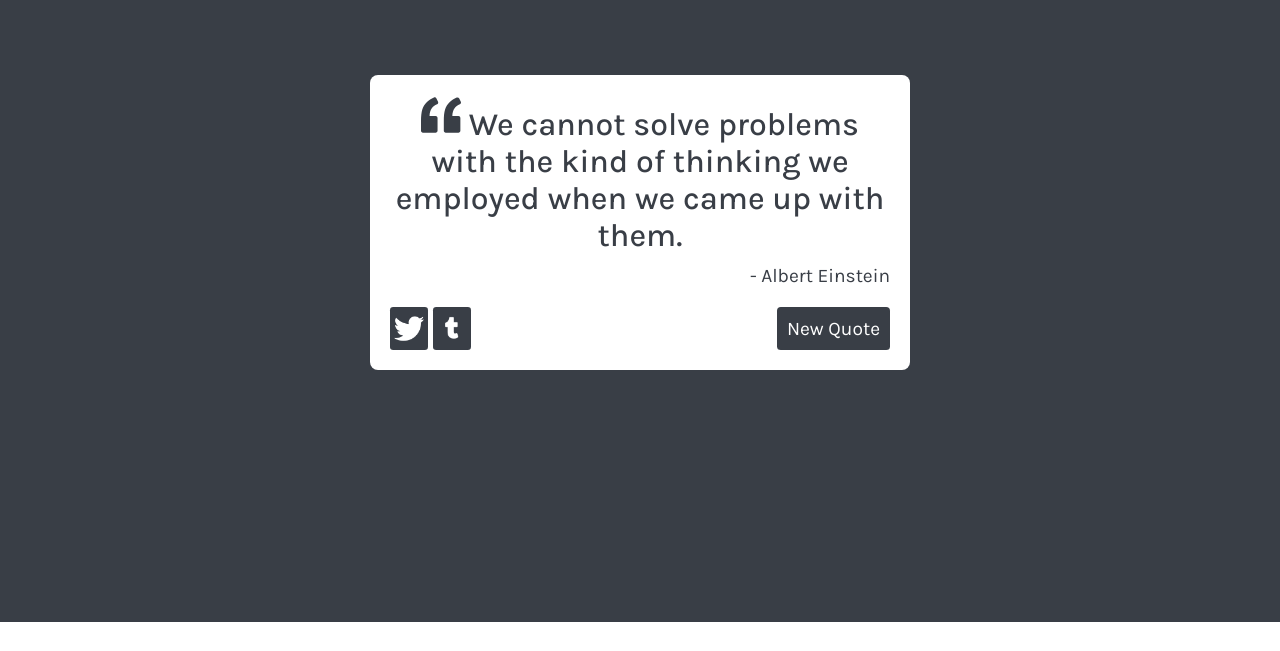
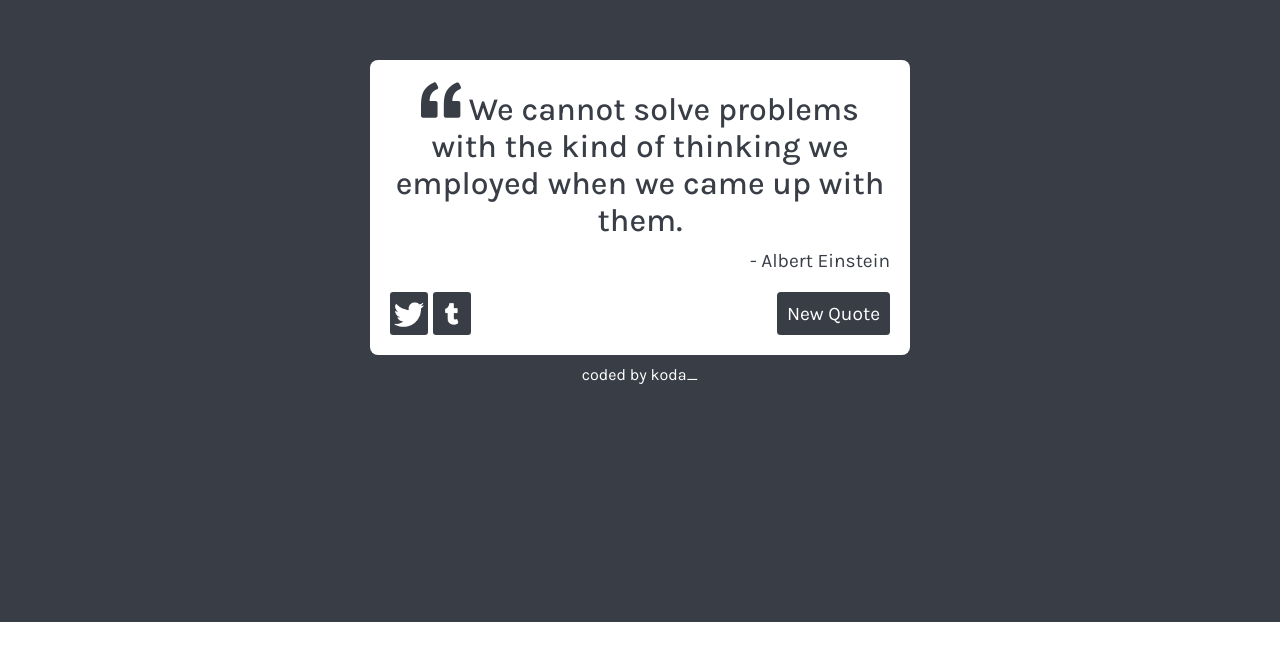
Before and after one commit to noheezybucket/random-quote-generator, a React (Create React App) app: page / in a window 1280 px wide. Shown: the part 178-829 px from the top of the page. After the commit the page ends 800 px from the top, so only its background shows below. Built offline with nearby package versions, Linux system fonts and the light colour scheme.

Commit message:
adding credit koda_

```diff
--- a/src/App.js
+++ b/src/App.js
@@ -4,7 +4,6 @@ function App() {
   return (
     <div>
       <QuoteBox />
-      <p id="credit">coded by koda_</p>
     </div>
   );
 }
--- a/src/components/QuoteBox.js
+++ b/src/components/QuoteBox.js
@@ -2,7 +2,6 @@ import React, { useState } from "react";
 
 import twitter from "../assets/twitter.png";
 import tumblr from "../assets/tumblr.png";
-import quote_left from "../assets/quote.svg";
 
 import quotes from "../data/quotes";
 import colors from "../data/colors";
@@ -36,7 +35,7 @@ const QuoteBox = () => {
         justifyContent: "center",
         alignItems: "center",
         backgroundColor: `${color}`,
-        overflow: "hidden",
+        // overflow: "hidden",
         transition: "0.4s ease-in-out",
       }}
     >
@@ -125,6 +124,7 @@ const QuoteBox = () => {
           </button>
         </div>
       </div>
+      <p style={{ color: "white", marginTop: "10px" }}>coded by koda_</p>
     </div>
   );
 };
--- a/src/styles/QuoteBox.css
+++ b/src/styles/QuoteBox.css
@@ -22,11 +22,22 @@
   }
 }
 
+@keyframes fadeIn {
+  0% {
+    opacity: 0;
+  }
+
+  100% {
+    opacity: 1;
+  }
+}
+
 #text {
   text-align: center;
   font-size: 2em;
   max-width: 500px;
   font-weight: 500;
+  transition: fadeIn 0.4s;
 }
 
 #author {
```
